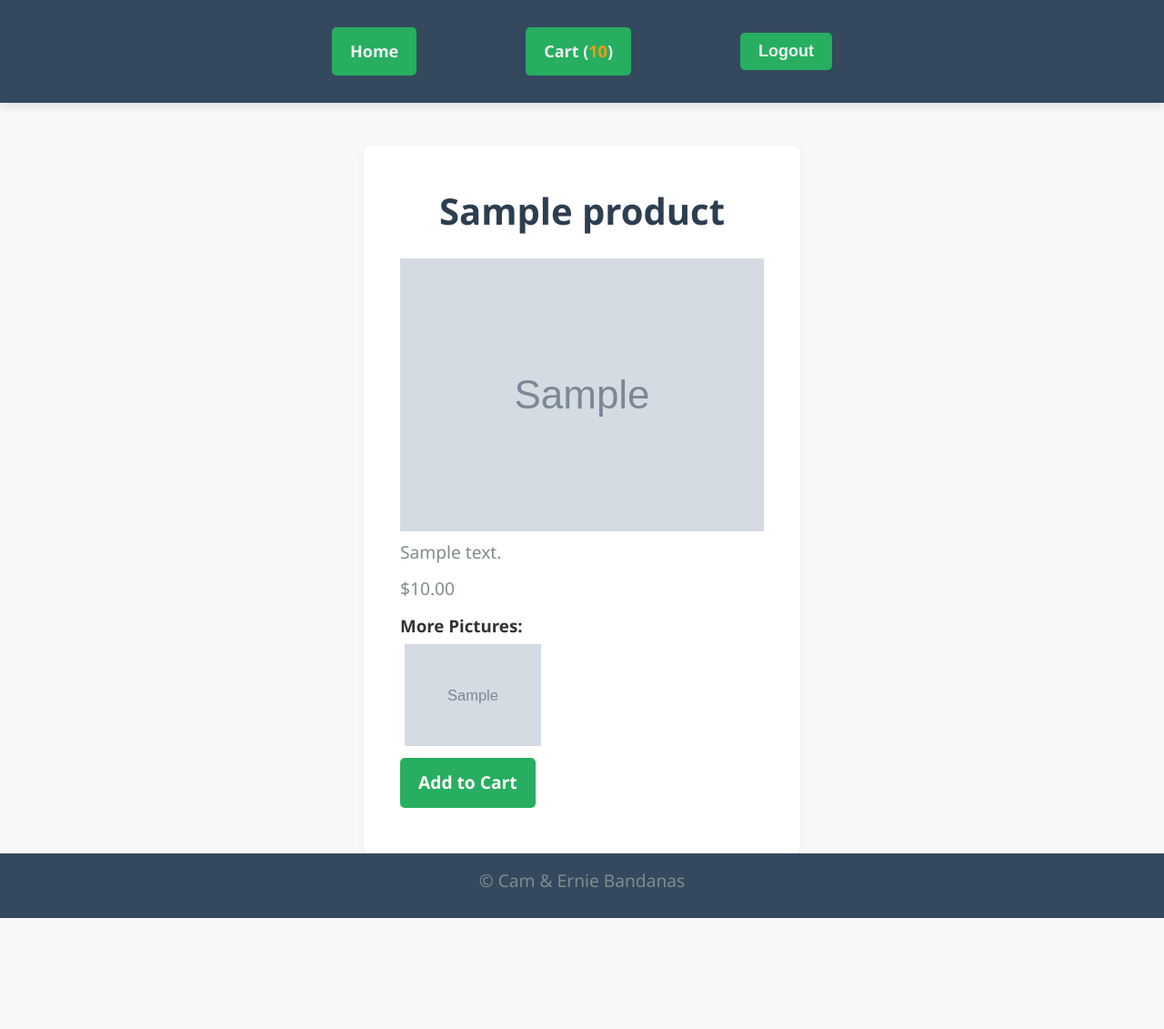
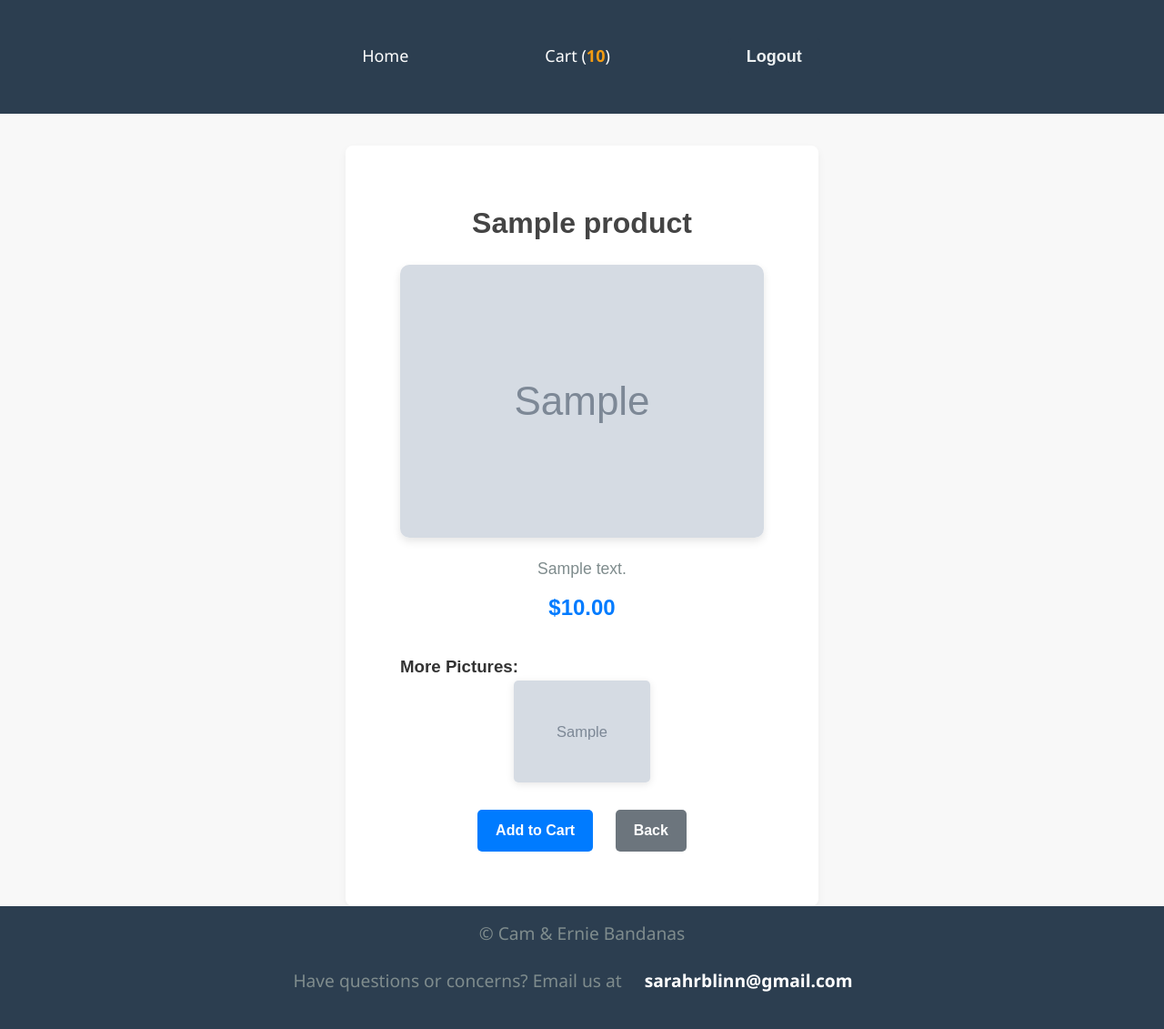
Before and after one commit to andrewreese16/bandana-site, a Django app: page /product/1/ in a window 1280 px wide. Shown: the whole page at 91% size. Before the commit the page ends 1009 px from the top, so only its background shows below. Run offline with Django 5.2, Linux system fonts and the light colour scheme; a user stored in the database is signed in; tables that the repository leaves empty hold one stand-in row (values such as "Sample post"); grey boxes marked "Sample" are stand-in pictures.

Commit message:
changed the styling around a bit

```diff
--- a/store/static/css/base.css
+++ b/store/static/css/base.css
@@ -1,3 +1,4 @@
+/* Global Styles */
 * {
   margin: 0;
   padding: 0;
@@ -18,42 +19,58 @@ body {
   flex-direction: column;
 }
 
+/* Navbar Styles */
 header {
-  background-color: #34495e;
-  color: #ecf0f1;
-  padding: 10px 0;
+  background-color: #2c3e50; /* Clean dark blue */
+  color: #ffffff;
+  padding: 15px 0;
   position: fixed;
   top: 0;
   width: 100%;
   z-index: 1000;
-  box-shadow: 0 4px 10px rgba(0, 0, 0, 0.1);
+
 }
 
 header nav {
-  width: 100%;
+  display: flex;
+  justify-content: center;
+  align-items: center;
 }
 
 header nav ul {
+  list-style: none;
   display: flex;
   justify-content: center;
   align-items: center;
-  list-style: none;
   margin: 0;
   padding: 0;
 }
 
 header nav ul li {
-  margin: 0 25px;
+  margin: 0 20px;
 }
 
 header nav ul li a {
   text-decoration: none;
   font-size: 18px;
-  font-weight: 600;
-  color: #ecf0f1;
-  transition: color 0.3s ease;
+  font-weight: 500;
+  color: #ffffff; /* White text */
+  border-bottom: 2px solid transparent;
 }
 
+/* Mobile Menu */
+@media (max-width: 768px) {
+  header nav ul {
+    flex-direction: column;
+    gap: 10px;
+  }
+
+  header nav ul li {
+    margin: 5px 0;
+  }
+}
+
+/* Main Content */
 main {
   flex-grow: 1;
   max-width: 1200px;
@@ -65,6 +82,7 @@ main {
   margin-top: 100px;
 }
 
+/* Headings */
 h1 {
   font-size: 2.5em;
   margin-bottom: 20px;
@@ -72,8 +90,15 @@ h1 {
   color: #2c3e50;
 }
 
+h2 {
+  font-size: 1.8em;
+  color: #2c3e50;
+  margin-bottom: 10px;
+}
+
+/* Footer */
 footer {
-  background-color: #34495e;
+  background-color: #2c3e50;
   color: #ecf0f1;
   text-align: center;
   padding: 15px;
@@ -81,11 +106,17 @@ footer {
   margin-top: auto;
 }
 
-#cart-count {
-  font-weight: bold;
-  color: #f39c12;
+/* Links */
+a {
+  display: inline-block;
+  padding: 12px 20px;
+  color: white;
+  text-decoration: none;
+  border-radius: 5px;
+  font-weight: 600;
 }
 
+/* Product Listings */
 ul {
   list-style: none;
   display: grid;
@@ -98,11 +129,7 @@ li {
   padding: 20px;
   border-radius: 8px;
   text-align: center;
-  transition: transform 0.3s ease, box-shadow 0.3s ease;
-}
 
-li:hover {
-  transform: translateY(-5px);
 }
 
 li img {
@@ -112,36 +139,16 @@ li img {
   border-radius: 8px;
 }
 
-h2 {
-  font-size: 1.8em;
-  color: #2c3e50;
-  margin-bottom: 10px;
-}
-
+/* Paragraphs */
 p {
   font-size: 1.2em;
   color: #7f8c8d;
   margin-bottom: 10px;
 }
 
-a {
-  display: inline-block;
-  padding: 12px 20px;
-  background-color: #27ae60;
-  color: white;
-  text-decoration: none;
-  border-radius: 5px;
-  font-weight: 600;
-  transition: background-color 0.3s ease, transform 0.2s ease;
-}
-
-a:hover {
-  background-color: #2ecc71;
-  transform: scale(1.05);
-}
-
+/* Buttons */
 .logout-button {
-  background-color: #27ae60;
+  background-color: #2c3e50;
   color: #ecf0f1;
   border: none;
   padding: 10px 20px;
@@ -149,30 +156,26 @@ a:hover {
   font-weight: 600;
   border-radius: 5px;
   cursor: pointer;
-  transition: background-color 0.3s ease, transform 0.2s ease;
 }
 
-.logout-button:hover {
-  background-color: #2ecc71;
-  transform: scale(1.05);
+/* Cart Count Highlight */
+#cart-count {
+  font-weight: bold;
+  color: #f39c12;
 }
 
+/* Media Queries for Responsiveness */
 @media (max-width: 768px) {
-  header nav ul {
-    flex-direction: column;
-    align-items: center;
-  }
-
-  header nav ul li {
-    margin: 10px 0;
-  }
-
   ul {
     grid-template-columns: 1fr 1fr;
   }
 
   li {
     margin: 10px;
+  }
+
+  h1 {
+    font-size: 2em;
   }
 }
 
@@ -182,6 +185,6 @@ a:hover {
   }
 
   h1 {
-    font-size: 2em;
+    font-size: 1.8em;
   }
 }
--- /dev/null
+++ b/store/static/css/product_detail.css
@@ -0,0 +1,99 @@
+/* General container styling */
+.product-detail-container {
+  max-width: 800px;
+  margin: 0 auto;
+  padding: 20px;
+  font-family: Arial, sans-serif;
+  color: #333;
+}
+
+/* Title styling */
+.product-title {
+  font-size: 2rem;
+  margin-bottom: 20px;
+  text-align: center;
+  color: #444;
+}
+
+/* Main image styling */
+.product-main-image img {
+  width: 100%;
+  max-width: 400px;
+  margin: 0 auto;
+  display: block;
+  border-radius: 10px;
+  box-shadow: 0 4px 10px rgba(0, 0, 0, 0.1);
+}
+
+/* Product info */
+.product-info {
+  margin-top: 20px;
+  text-align: center;
+}
+
+.product-description {
+  font-size: 1.1rem;
+  margin-bottom: 10px;
+  line-height: 1.6;
+}
+
+.product-price {
+  font-size: 1.5rem;
+  font-weight: bold;
+  color: #007BFF;
+}
+
+/* Additional images */
+.product-gallery {
+  margin-top: 30px;
+}
+
+.gallery-images {
+  display: flex;
+  flex-wrap: wrap;
+  gap: 10px;
+  justify-content: center;
+}
+
+.gallery-images img {
+  width: 150px;
+  height: auto;
+  border-radius: 5px;
+  box-shadow: 0 2px 8px rgba(0, 0, 0, 0.1);
+}
+
+.no-additional-images {
+  text-align: center;
+  color: #999;
+}
+
+/* Action buttons */
+.product-actions {
+  margin-top: 30px;
+  text-align: center;
+}
+
+.button {
+  display: inline-block;
+  padding: 10px 20px;
+  font-size: 1rem;
+  font-weight: bold;
+  text-decoration: none;
+  color: #fff;
+  background-color: #007BFF;
+  border-radius: 5px;
+  margin: 0 10px;
+  transition: background-color 0.3s ease;
+}
+
+.button.secondary {
+  background-color: #6c757d;
+}
+
+.button:hover {
+  background-color: #0056b3;
+}
+
+.button.secondary:hover {
+  background-color: #5a6268;
+}
--- a/store/templates/base.html
+++ b/store/templates/base.html
@@ -47,6 +47,7 @@
 
     <footer>
         <p>© Cam & Ernie Bandanas</p>
+        <p>Have questions or concerns? Email us at <a href="mailto:sarahrblinn@gmail.com">sarahrblinn@gmail.com</a></p>
     </footer>
 
     {% block scripts %}{% endblock %}
--- a/store/templates/store/product_detail.html
+++ b/store/templates/store/product_detail.html
@@ -1,25 +1,42 @@
 {% extends 'base.html' %}
+{% load static %}
+
+{% block head %}
+    <link rel="stylesheet" href="{% static 'css/product_detail.css' %}">
+{% endblock head %}
 
 {% block content %}
-<h1>{{ product.name }}</h1>
+<div class="product-detail-container">
+    <h1 class="product-title">{{ product.name }}</h1>
 
     <!-- Display the main product image -->
-<div>
-    <img src="{{ product.image.url }}" alt="{{ product.name }}" style="max-width: 400px;" />
+    <div class="product-main-image">
+        <img src="{{ product.image.url }}" alt="{{ product.name }}" />
     </div>
 
-<p>{{ product.description }}</p>
-<p>${{ product.price }}</p>
-<div>
+    <div class="product-info">
+        <p class="product-description">{{ product.description }}</p>
+        <p class="product-price">${{ product.price }}</p>
+    </div>
+
+    <!-- Additional images section -->
+    <div class="product-gallery">
         <h3>More Pictures:</h3>
         {% if product.additional_images.exists %}
+            <div class="gallery-images">
                 {% for image in product.additional_images.all %}
-            <img src="{{ image.image.url }}" alt="Additional Image of {{ product.name }}" style="max-width: 150px; margin: 5px;">
+                    <img src="{{ image.image.url }}" alt="Additional Image of {{ product.name }}" />
                 {% endfor %}
+            </div>
         {% else %}
-        <p>No additional images available.</p>
+            <p class="no-additional-images">No additional images available.</p>
         {% endif %}
     </div>
 
-<p><a href="{% url 'add_to_cart' product.id %}">Add to Cart</a></p>
+    <!-- Action links -->
+    <div class="product-actions">
+        <a href="{% url 'add_to_cart' product.id %}" class="button">Add to Cart</a>
+        <a href="{% url 'product_list' %}" class="button secondary">Back</a>
+    </div>
+</div>
 {% endblock %}
```
Also changed, not shown: store/static/css/product.css (added, +64 -0 lines), store/templates/store/product_list.html (+13 -7 lines). Lines whose indentation alone changed are shown as unchanged.
